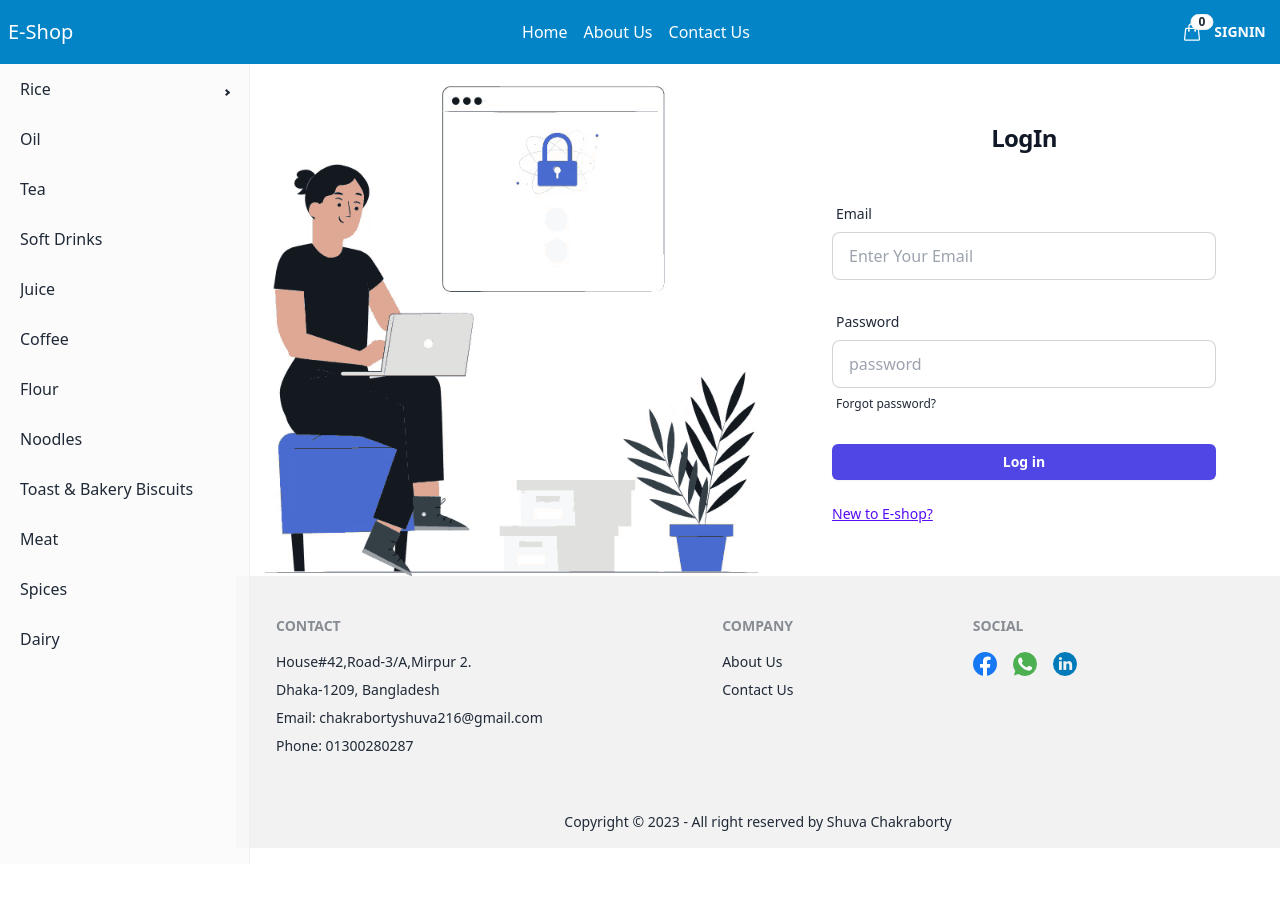
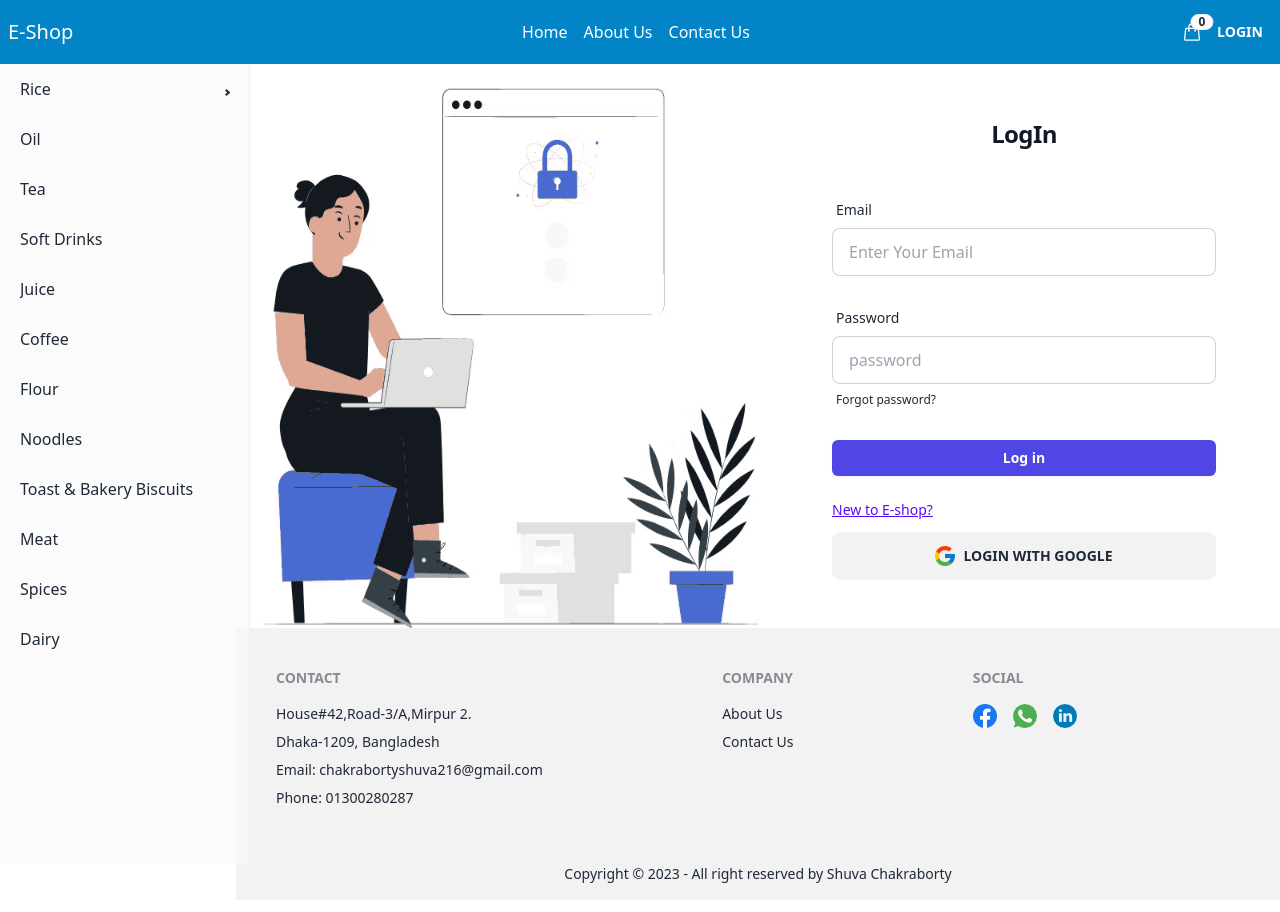
Before and after one commit to Shuvapandit/inventory_shop, a React (Vite) app: page /login in a window 1280 px wide. Before the commit the page ends 860 px from the top, so only its background shows below. Built offline with nearby package versions, Linux system fonts and the light colour scheme; no server answers.

Commit message:
implement sign in with google

```diff
--- a/src/pages/Shared/Login/Login.jsx
+++ b/src/pages/Shared/Login/Login.jsx
@@ -1,29 +1,39 @@
 import React from "react";
+import google from "../../../assets/images/authimg/google.png";
 import loginimg from "../../../assets/images/loginimg/login.gif";
 import { Link } from "react-router-dom";
 import { useContext } from "react";
 import { UsersauthContext } from "../Userscontext/UsersContext";
 
 const Login = () => {
-  const {signIn} = useContext(UsersauthContext);
+  const { signIn, signinwithGoogle } = useContext(UsersauthContext);
   const loginhandle = (event) => {
     event.preventDefault();
     const form = event.target;
     const email = form.email.value;
     const password = form.password.value;
-    console.log(email, password);
-    signIn(email,password)
-    .then(result=>{
-      const loogedUser=result.user;
-      /* console.log(loogedUser); */
-      form.reset();
+    /* console.log(email, password); */
+    signIn(email, password)
+      .then((result) => {
+        const loogedUser = result.user;
+        /* console.log(loogedUser); */
+        form.reset();
+      })
+      .catch((error) => {
+        console.log(error);
+      });
+  };
+  const hloginwithGoogle = () => {
+    signinwithGoogle()
+      .then((result) => {
+        const loogedUser = result.user;
+        /*    console.log(loogedUser); */
+      })
+      .catch((error) => {
+        console.log(error);
+      });
+  };
 
-    })
-    .catch(error=>{
-      console.log(error);
-
-    })
-  };
   return (
     <div className="flex flex-row">
       <div className="w-3/6">
@@ -83,11 +93,18 @@ const Login = () => {
             </form>
 
             <div className="mt-6  text-sm ">
-          <Link  to="/signup">
-          <p className=" link link-hover btn-link ">
-          New to E-shop?
-                  </p>
-            </Link>
+              <Link to="/signup">
+                <p className=" link link-hover btn-link ">New to E-shop?</p>
+              </Link>
+            </div>
+            <div className="mt-3 ">
+              <button
+                onClick={hloginwithGoogle}
+                className="btn p-2 w-full justify-center  "
+              >
+                <img src={google} width={"20px"} height={"20px"} />
+                Login With Google
+              </button>
             </div>
           </div>
         </div>
--- a/src/pages/Shared/NavBar/NavBar.jsx
+++ b/src/pages/Shared/NavBar/NavBar.jsx
@@ -1,8 +1,21 @@
 import { Outlet, Link } from "react-router-dom";
 import { useShoppingBag } from "../ShoppingBagContext/ShoppingBagContext";
 import { Menu, MenuItem, SubMenu } from "react-pro-sidebar";
+import { useContext } from "react";
+import { UsersauthContext } from "../Userscontext/UsersContext";
 const NavBar = ({ addToBag }) => {
   const { bagCount, bagItems } = useShoppingBag();
+  const { user, logOut } = useContext(UsersauthContext);
+  const handleSignOut = () => {
+    logOut()
+      .then((result) => {
+        const loogedUser = result.user;
+        console.log(loogedUser);
+      })
+      .catch((error) => {
+        console.log(error);
+      });
+  };
   const navOptions = (
     <>
       <Link to={`/`}>
@@ -56,8 +69,8 @@ const NavBar = ({ addToBag }) => {
           </Link>
         </div>
         <div className="navbar-center hidden lg:flex">
-         {/*   <ul className="menu menu-horizontal  px-1">{navOptions}</ul>  */}
-        <div className="px-1 flex flex-row list-none gap-4">{navOptions}</div>
+          {/*   <ul className="menu menu-horizontal  px-1">{navOptions}</ul>  */}
+          <div className="px-1 flex flex-row list-none gap-4">{navOptions}</div>
         </div>
         <div className="navbar-end mr-2">
           {/*  <input type="text" placeholder="Search for products (e.g. milk,juice,fish)" className="input input-bordered input-sm w-full max-w-xs text-black" /> */}
@@ -87,10 +100,16 @@ const NavBar = ({ addToBag }) => {
                 </span>
               </div>
             </label>
+          </Link>
+          {user ? (
+            <a onClick={handleSignOut} className="btn btn-ghost btn-circle">
+              LogOut
+            </a>
+          ) : (
+            <Link to={`/login`}>
+              <a className="btn btn-ghost btn-circle">LogIn</a>
             </Link>
-          <Link to={`/login`}>
-            <a className="btn btn-ghost btn-circle">SignIn</a>
-          </Link>
+          )}
           {/*  drawer */}
           <div className="lg:hidden">
             <div className="drawer ">
--- a/src/pages/Shared/PrivateRoutes/PrivateRoutes.jsx
+++ b/src/pages/Shared/PrivateRoutes/PrivateRoutes.jsx
@@ -6,7 +6,19 @@ import { useContext } from "react";
 const PrivateRoutes = ({ children }) => {
   const { user, loading } = useContext(UsersauthContext);
   if (loading) {
-    return <progress className="progress w-56 ml-1/2"></progress>;
+    return (
+        <div
+        style={{
+          display: "flex",
+          alignItems: "center",
+          justifyContent: "center",
+          height: "50vh",
+        }}
+      >
+    <span className="loading loading-spinner  text-sky-600 loading-lg" ></span>
+        </div>
+
+    );
   }
   if (user) {
     return children;
--- a/src/pages/Shared/Userscontext/UsersContext.jsx
+++ b/src/pages/Shared/Userscontext/UsersContext.jsx
@@ -1,51 +1,59 @@
-import React, { useEffect } from 'react'
-import { createUserWithEmailAndPassword, getAuth, onAuthStateChanged, signInWithEmailAndPassword, signOut } from "firebase/auth";
-import { createContext } from 'react'
-import app from '../../../firebase/firebase.config';
-import { useState } from 'react';
-export const UsersauthContext =createContext(null);
+import React, { useEffect } from "react";
+import {
+  GoogleAuthProvider,
+  createUserWithEmailAndPassword,
+  getAuth,
+  onAuthStateChanged,
+  signInWithEmailAndPassword,
+  signInWithPopup,
+  signOut,
+} from "firebase/auth";
+import { createContext } from "react";
+import app from "../../../firebase/firebase.config";
+import { useState } from "react";
+export const UsersauthContext = createContext(null);
 const auth = getAuth(app);
-const UsersContext = ({children}) => {
-const [user,setUser]=useState(null);
-const [loading,setLoading]=useState(true);
-const createUser=(email,password)=>{
- return createUserWithEmailAndPassword(auth,email,password);
-}
-const signIn=(email,password)=>{
+const googleAuthProvider = new GoogleAuthProvider();
+const UsersContext = ({ children }) => {
+  const [user, setUser] = useState(null);
+  const [loading, setLoading] = useState(true);
+  const createUser = (email, password) => {
+    return createUserWithEmailAndPassword(auth, email, password);
+  };
+  const signIn = (email, password) => {
     return signInWithEmailAndPassword(auth, email, password);
-
-}
-const logOut=()=>{
+  };
+  const signinwithGoogle = () => {
+    return signInWithPopup(auth, googleAuthProvider);
+  };
+  const logOut = () => {
     return signOut(auth);
-}
+  };
   //observe auth sate change
-useEffect(()=>{
- const unsubscribe= onAuthStateChanged(auth,currentUser=>{
-    console.log('authsatate change' ,currentUser);
+  useEffect(() => {
+    const unsubscribe = onAuthStateChanged(auth, (currentUser) => {
+      /* console.log('authsatate change' ,currentUser); */
       setUser(currentUser);
       setLoading(false);
     });
-  return ()=>{
+    return () => {
       unsubscribe();
-  }
-
-},[])
-const authInfo={
+    };
+  }, []);
+  const authInfo = {
     user,
     loading,
     createUser,
     signIn,
-    logOut
-
-}
+    logOut,
+    signinwithGoogle,
+  };
 
   return (
     <UsersauthContext.Provider value={authInfo}>
       {children}
     </UsersauthContext.Provider>
+  );
+};
 
-
-  )
-}
-
-export default UsersContext
+export default UsersContext;
```
Also changed, not shown: src/assets/images/authimg/google.png (added). Lines whose indentation alone changed are shown as unchanged.
